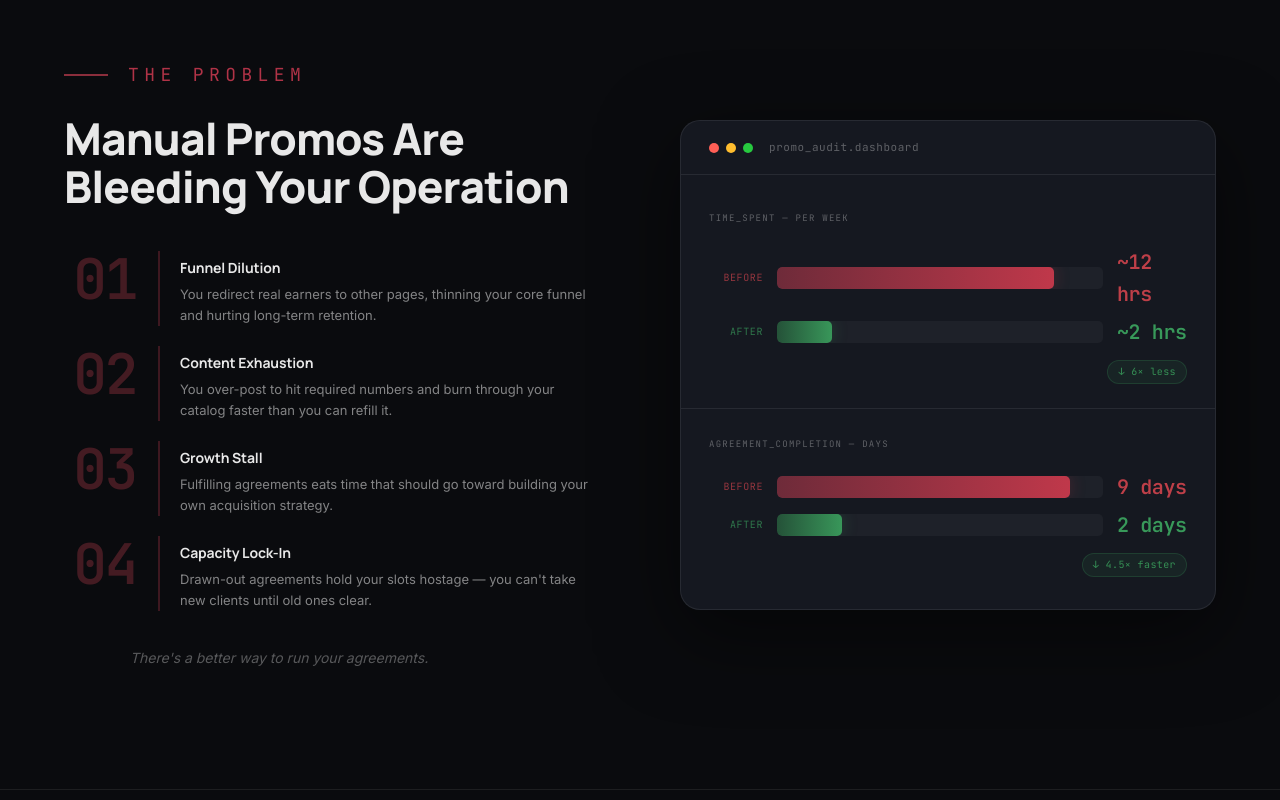
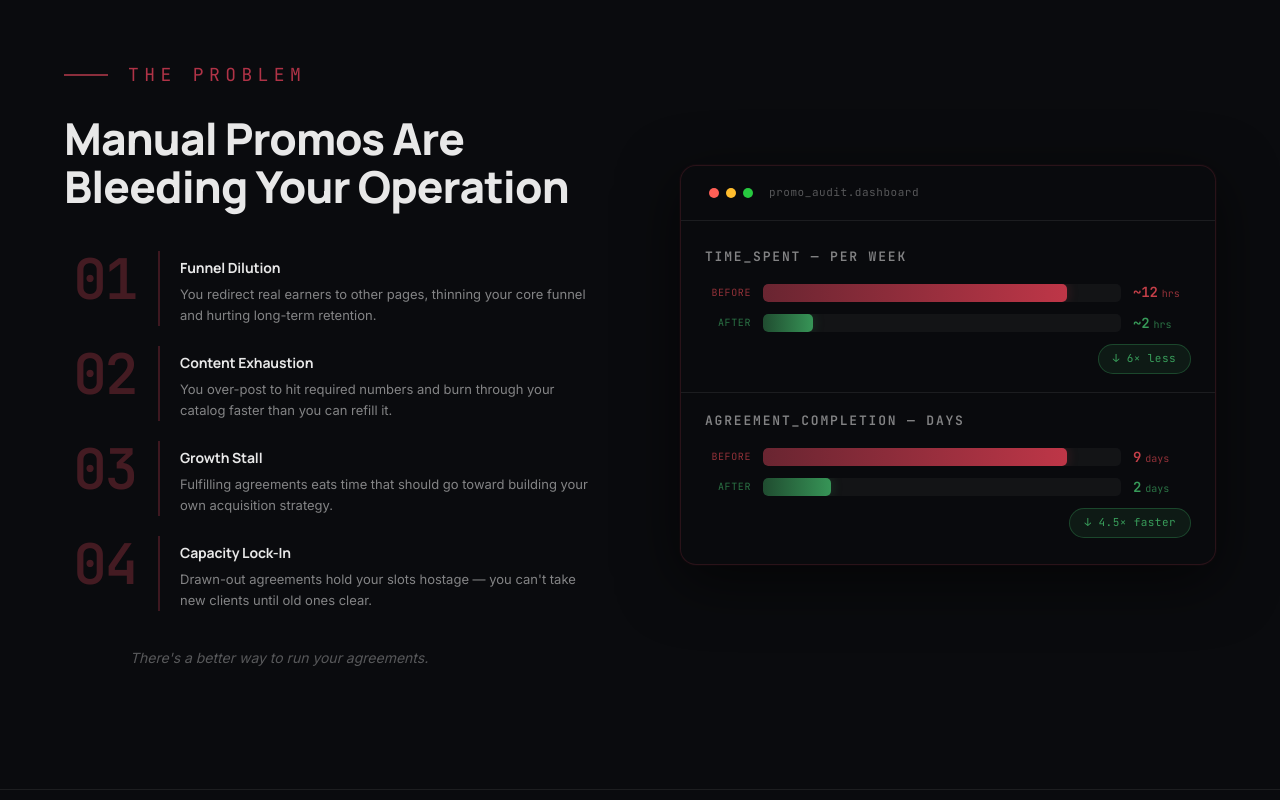
Before and after one commit to Inventiv-PH/of-website, a Next.js app: page / in a window 1280 px wide. Shown: the part 860-1660 px from the top of the page. Built offline with nearby package versions, Linux system fonts and the light colour scheme.

Commit message:
refactor: update comparison data structure and styling in `CostSection` and rename `useBarReveal` to `useReveal`.

```diff
--- a/src/app/globals.css
+++ b/src/app/globals.css
@@ -335,23 +335,37 @@ html.light {
 }
 
 @keyframes popOut {
-  0%   { opacity: 0; transform: scale(0.55) translateY(10px); }
-  65%  { opacity: 1; transform: scale(1.07) translateY(-2px); }
-  100% { opacity: 1; transform: scale(1) translateY(0); }
+  0% {
+    opacity: 0;
+    transform: scale(0.55) translateY(10px);
+  }
+
+  65% {
+    opacity: 1;
+    transform: scale(1.07) translateY(-2px);
+  }
+
+  100% {
+    opacity: 1;
+    transform: scale(1) translateY(0);
+  }
 }
+
 @keyframes neonPulse {
-  0%, 100% {
-    box-shadow: 0 8px 32px rgba(0,0,0,0.6), 0 0 0 1px rgba(139,46,60,0.2);
-    border-color: rgba(139,46,60,0.5);
+
+  0%,
+  100% {
+    box-shadow: 0 8px 32px rgba(0, 0, 0, 0.6), 0 0 0 1px rgba(139, 46, 60, 0.1);
+    border-color: rgba(139, 46, 60, 0.3);
   }
+
   50% {
     box-shadow:
-      0 8px 32px rgba(0,0,0,0.4),
-      0 0 0 2px rgba(255,90,118,1),
-      0 0 18px rgba(255,90,118,0.9),
-      0 0 42px rgba(201,96,112,0.75),
-      0 0 75px rgba(139,46,60,0.55);
-    border-color: rgba(255,110,138,1);
+      0 8px 32px rgba(0, 0, 0, 0.5),
+      0 0 0 1px rgba(230, 70, 95, 0.6),
+      0 0 12px rgba(230, 70, 95, 0.5),
+      0 0 24px rgba(139, 46, 60, 0.4);
+    border-color: rgba(230, 70, 95, 0.7);
   }
 }
 
@@ -619,6 +633,20 @@ html.light {
   }
 }
 
+/* ── DASHBOARD BAR ANIMATIONS ── */
+.reveal:not(.visible) .bar-fill {
+  transform: scaleX(0);
+}
+
+.reveal.visible .bar-fill {
+  transform: scaleX(1);
+  transition: transform 1.6s cubic-bezier(0.25, 1, 0.5, 1);
+}
+
+.bar-fill {
+  transform-origin: left;
+}
+
 @media (prefers-reduced-motion: reduce) {
   * {
     animation-duration: 0.01ms !important;
--- a/src/components/sections/CostSection.tsx
+++ b/src/components/sections/CostSection.tsx
@@ -1,6 +1,6 @@
 "use client";
 
-import { useBarReveal } from "@/hooks/useReveal";
+import { useReveal } from "@/hooks/useReveal";
 
 const bullets = [
   {
@@ -28,24 +28,24 @@ const bullets = [
 const comparisons = [
   {
     label: "TIME_SPENT — PER WEEK",
-    beforeVal: "~12 hrs",
-    afterVal: "~2 hrs",
+    beforeVal: "~12", beforeUnit: "hrs",
+    afterVal: "~2", afterUnit: "hrs",
     beforePct: "85%",
-    afterPct: "17%",
-    reduction: "6× less",
+    afterPct: "14%",
+    reduction: "↓ 6× less",
   },
   {
     label: "AGREEMENT_COMPLETION — DAYS",
-    beforeVal: "9 days",
-    afterVal: "2 days",
-    beforePct: "90%",
-    afterPct: "20%",
-    reduction: "4.5× faster",
+    beforeVal: "9", beforeUnit: "days",
+    afterVal: "2", afterUnit: "days",
+    beforePct: "85%",
+    afterPct: "19%",
+    reduction: "↓ 4.5× faster",
   },
 ];
 
 export default function CostSection() {
-  useBarReveal();
+  useReveal();
 
   return (
     <section
@@ -150,11 +150,11 @@ export default function CostSection() {
           <div className="reveal delay-1">
             <div
               style={{
-                background: "var(--pc-bg3)",
-                border: "1px solid var(--pc-glass-border)",
-                borderRadius: "20px",
+                background: "rgba(10,11,14,0.95)",
+                border: "1px solid rgba(139,46,60,0.25)",
+                borderRadius: "16px",
                 overflow: "hidden",
-                boxShadow: "0 24px 80px rgba(0,0,0,0.5)",
+                boxShadow: "0 16px 60px rgba(0,0,0,0.6), 0 0 0 1px rgba(139,46,60,0.08)",
               }}
             >
               {/* Panel header */}
@@ -190,7 +190,7 @@ export default function CostSection() {
                   <div
                     key={c.label}
                     style={{
-                      padding: "28px 28px 24px",
+                      padding: "18px 24px",
                       borderBottom: idx < comparisons.length - 1 ? "1px solid var(--pc-glass-border)" : "none",
                     }}
                   >
@@ -198,24 +198,25 @@ export default function CostSection() {
                     <div
                       style={{
                         fontFamily: "var(--font-jetbrains-var), 'JetBrains Mono', monospace",
-                        fontSize: "9px",
-                        color: "var(--pc-text3)",
+                        fontSize: "13px",
+                        fontWeight: 700,
+                        color: "var(--pc-text2)",
                         textTransform: "uppercase",
                         letterSpacing: "0.14em",
-                        marginBottom: "20px",
+                        marginBottom: "14px",
                       }}
                     >
                       {c.label}
                     </div>
 
                     {/* BEFORE row */}
-                    <div style={{ display: "flex", alignItems: "center", gap: "14px", marginBottom: "6px" }}>
+                    <div style={{ display: "flex", alignItems: "center", gap: "12px", marginBottom: "8px" }}>
                       <span
                         style={{
                           fontFamily: "var(--font-jetbrains-var), 'JetBrains Mono', monospace",
                           fontSize: "10px",
                           color: "rgba(220,70,80,0.65)",
-                          width: "54px",
+                          width: "46px",
                           textAlign: "right",
                           flexShrink: 0,
                           textTransform: "uppercase",
@@ -227,7 +228,7 @@ export default function CostSection() {
                       <div
                         style={{
                           flex: 1,
-                          height: "22px",
+                          height: "18px",
                           background: "rgba(255,255,255,0.04)",
                           borderRadius: "5px",
                           overflow: "hidden",
@@ -240,33 +241,52 @@ export default function CostSection() {
                             height: "100%",
                             borderRadius: "5px",
                             background: "linear-gradient(90deg, rgba(176,51,71,0.55), rgba(220,60,80,0.85))",
-                            boxShadow: "0 0 16px rgba(200,55,70,0.25)",
-                            transition: "width 1.4s cubic-bezier(0.4,0,0.2,1)",
+                            boxShadow: "0 0 12px rgba(200,55,70,0.25)",
+                            transition: "width 1.6s cubic-bezier(0.25,1,0.5,1) 0.1s",
                           }}
                         />
                       </div>
+                      <div
+                        style={{
+                          display: "flex",
+                          alignItems: "baseline",
+                          gap: "4px",
+                          width: "58px",
+                          flexShrink: 0,
+                        }}
+                      >
                         <span
                           style={{
+                            fontSize: "14px",
+                            fontWeight: 700,
+                            color: "rgba(220,70,80,0.9)",
                             fontFamily: "var(--font-jetbrains-var), 'JetBrains Mono', monospace",
-                          fontSize: "20px",
-                          fontWeight: 700,
-                          color: "rgba(220,70,80,0.85)",
-                          width: "70px",
-                          letterSpacing: "-0.02em",
+                            letterSpacing: "-0.01em",
                           }}
                         >
                           {c.beforeVal}
                         </span>
+                        <span
+                          style={{
+                            fontSize: "10px",
+                            fontWeight: 400,
+                            color: "rgba(220,70,80,0.65)",
+                            fontFamily: "var(--font-jetbrains-var), 'JetBrains Mono', monospace",
+                          }}
+                        >
+                          {c.beforeUnit}
+                        </span>
+                      </div>
                     </div>
 
                     {/* AFTER row */}
-                    <div style={{ display: "flex", alignItems: "center", gap: "14px" }}>
+                    <div style={{ display: "flex", alignItems: "center", gap: "12px" }}>
                       <span
                         style={{
                           fontFamily: "var(--font-jetbrains-var), 'JetBrains Mono', monospace",
                           fontSize: "10px",
                           color: "rgba(61,171,98,0.65)",
-                          width: "54px",
+                          width: "46px",
                           textAlign: "right",
                           flexShrink: 0,
                           textTransform: "uppercase",
@@ -275,10 +295,10 @@ export default function CostSection() {
                       >
                         After
                       </span>
+                      <div style={{ flex: 1 }}>
                         <div
                           style={{
-                          flex: 1,
-                          height: "22px",
+                            height: "18px",
                             background: "rgba(255,255,255,0.04)",
                             borderRadius: "5px",
                             overflow: "hidden",
@@ -291,40 +311,60 @@ export default function CostSection() {
                               height: "100%",
                               borderRadius: "5px",
                               background: "linear-gradient(90deg, rgba(42,122,69,0.55), rgba(61,171,98,0.85))",
-                            boxShadow: "0 0 16px rgba(55,155,90,0.25)",
-                            transition: "width 1.4s cubic-bezier(0.4,0,0.2,1) 0.2s",
+                              boxShadow: "0 0 12px rgba(55,155,90,0.25)",
+                              transformOrigin: "left",
+                              transitionDelay: "0.5s", // delay the after bar slightly
                             }}
                           />
                         </div>
+                      </div>
+                      <div
+                        style={{
+                          display: "flex",
+                          alignItems: "baseline",
+                          gap: "4px",
+                          width: "58px",
+                          flexShrink: 0,
+                        }}
+                      >
                         <span
                           style={{
+                            fontSize: "14px",
+                            fontWeight: 700,
+                            color: "rgba(61,171,98,0.9)",
                             fontFamily: "var(--font-jetbrains-var), 'JetBrains Mono', monospace",
-                          fontSize: "20px",
-                          fontWeight: 700,
-                          color: "rgba(61,171,98,0.88)",
-                          width: "70px",
-                          letterSpacing: "-0.02em",
+                            letterSpacing: "-0.01em",
                           }}
                         >
                           {c.afterVal}
                         </span>
+                        <span
+                          style={{
+                            fontSize: "10px",
+                            fontWeight: 400,
+                            color: "rgba(61,171,98,0.65)",
+                            fontFamily: "var(--font-jetbrains-var), 'JetBrains Mono', monospace",
+                          }}
+                        >
+                          {c.afterUnit}
+                        </span>
                       </div>
-
+                    </div>
                     {/* Reduction pill */}
-                    <div style={{ display: "flex", justifyContent: "flex-end", marginTop: "12px" }}>
+                    <div style={{ display: "flex", justifyContent: "flex-end", marginTop: "10px" }}>
                       <span
                         style={{
                           fontFamily: "var(--font-jetbrains-var), 'JetBrains Mono', monospace",
-                          fontSize: "10px",
-                          color: "rgba(61,171,98,0.8)",
-                          background: "rgba(61,171,98,0.08)",
-                          border: "1px solid rgba(61,171,98,0.2)",
+                          fontSize: "11px",
+                          color: "rgba(61,171,98,0.9)",
+                          background: "rgba(61,171,98,0.1)",
+                          border: "1px solid rgba(61,171,98,0.3)",
                           borderRadius: "100px",
-                          padding: "3px 10px",
+                          padding: "5px 14px",
                           letterSpacing: "0.04em",
                         }}
                       >
-                        ↓ {c.reduction}
+                        {c.reduction}
                       </span>
                     </div>
                   </div>
```
Also changed, not shown: src/components/sections/Hero.tsx (+21 -21 lines), src/components/sections/OrbitalSection.tsx (+17 -17 lines). Lines whose indentation alone changed are shown as unchanged.
